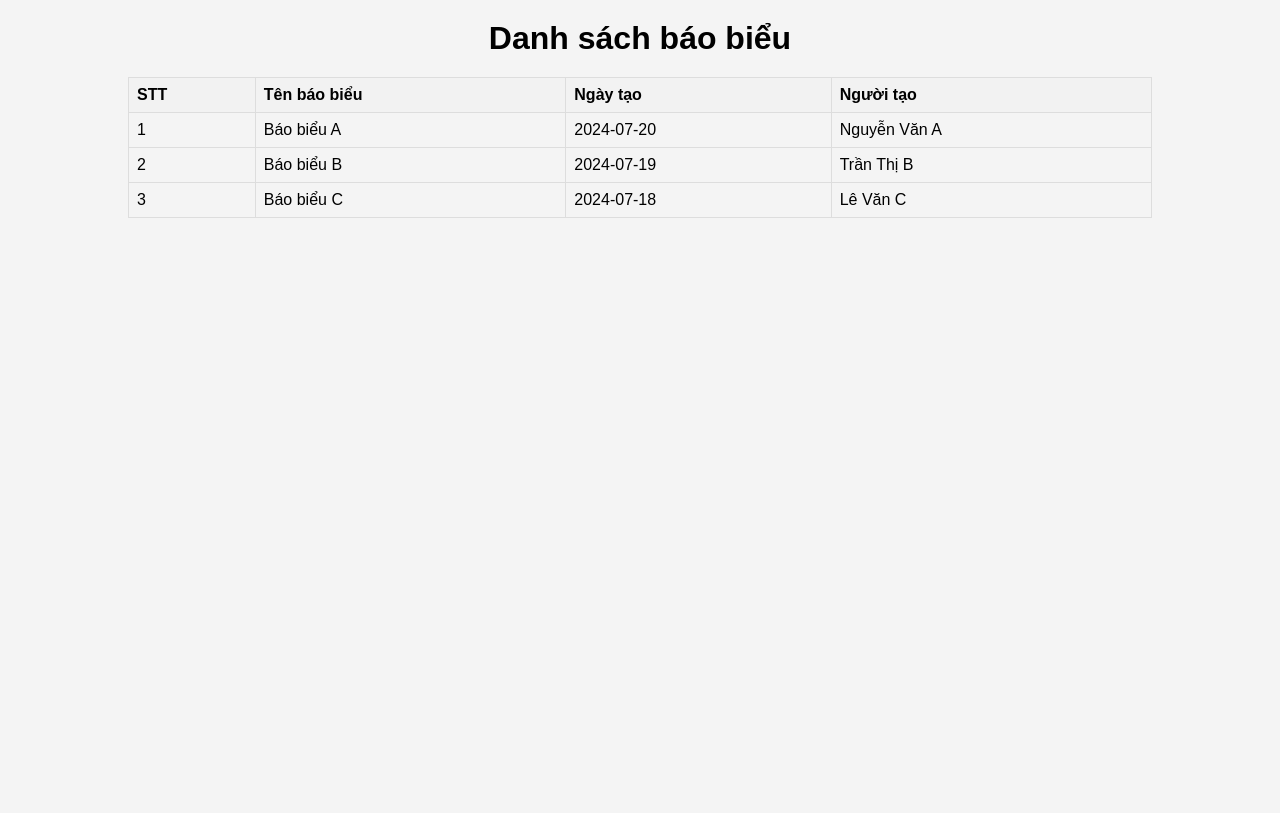
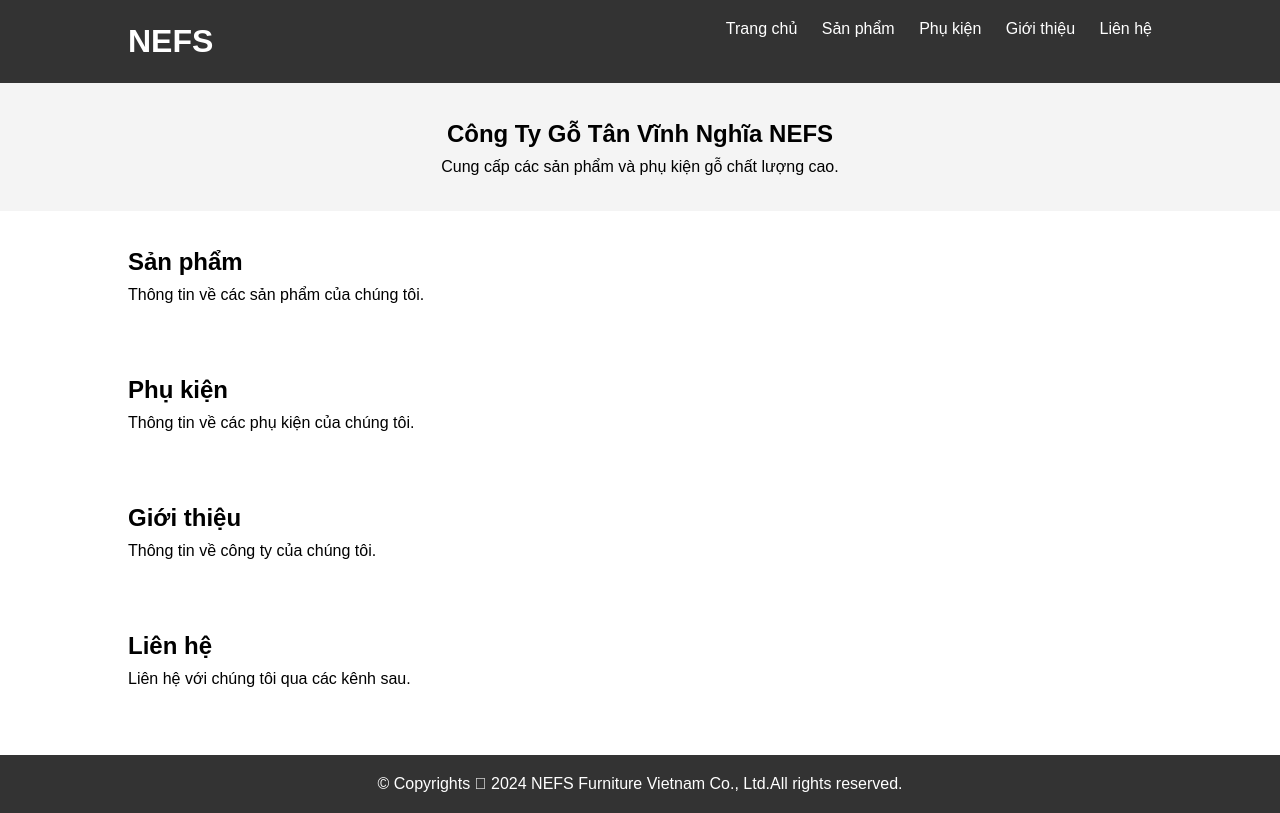
Before and after one commit to AlanTrongKa/NEFS, a plain HTML site: page index.html in a window 1280 px wide. Drawn offline with Linux system fonts and the light colour scheme.

Commit message:
Your commit message

```diff
--- a/index.html
+++ b/index.html
@@ -3,26 +3,60 @@
 <head>
     <meta charset="UTF-8">
     <meta name="viewport" content="width=device-width, initial-scale=1.0">
-    <title>Báo Biểu</title>
+    <title>Trang Web Công Ty</title>
     <link rel="stylesheet" href="styles.css">
 </head>
 <body>
-    <div class="container">
-        <h1>Danh sách báo biểu</h1>
-        <table id="reportTable">
-            <thead>
-                <tr>
-                    <th>STT</th>
-                    <th>Tên báo biểu</th>
-                    <th>Ngày tạo</th>
-                    <th>Người tạo</th>
-                </tr>
-            </thead>
-            <tbody>
-                <!-- Dữ liệu báo biểu sẽ được thêm vào đây -->
-            </tbody>
-        </table>
-    </div>
-    <script src="scripts.js"></script>
+    <header>
+        <div class="container">
+            <h1 class="logo">NEFS</h1>
+            <nav>
+                <ul>
+                    <li><a href="#home">Trang chủ</a></li>
+                    <li><a href="#products">Sản phẩm</a></li>
+                    <li><a href="#accessories">Phụ kiện</a></li>
+                    <li><a href="#about">Giới thiệu</a></li>
+                    <li><a href="#contact">Liên hệ</a></li>
+                </ul>
+            </nav>
+        </div>
+    </header>
+    <main>
+        <section id="home" class="hero">
+            <div class="container">
+                <h2>Công Ty Gỗ Tân Vĩnh Nghĩa  NEFS</h2>
+                <p>Cung cấp các sản phẩm và phụ kiện gỗ chất lượng cao.</p>
+            </div>
+        </section>
+        <section id="products" class="section">
+            <div class="container">
+                <h2>Sản phẩm</h2>
+                <p>Thông tin về các sản phẩm của chúng tôi.</p>
+            </div>
+        </section>
+        <section id="accessories" class="section">
+            <div class="container">
+                <h2>Phụ kiện</h2>
+                <p>Thông tin về các phụ kiện của chúng tôi.</p>
+            </div>
+        </section>
+        <section id="about" class="section">
+            <div class="container">
+                <h2>Giới thiệu</h2>
+                <p>Thông tin về công ty của chúng tôi.</p>
+            </div>
+        </section>
+        <section id="contact" class="section">
+            <div class="container">
+                <h2>Liên hệ</h2>
+                <p>Liên hệ với chúng tôi qua các kênh sau.</p>
+            </div>
+        </section>
+    </main>
+    <footer>
+        <div class="container">
+            <p>&copy; Copyrights  2024 NEFS Furniture Vietnam Co., Ltd.All rights reserved. </p>
+        </div>
+    </footer>
 </body>
 </html>
--- a/styles.css
+++ b/styles.css
@@ -1,37 +1,68 @@
-/* styles.css */
+/* Reset mặc định */
+* {
+    margin: 0;
+    padding: 0;
+    box-sizing: border-box;
+}
+
 body {
     font-family: Arial, sans-serif;
-    background-color: #f4f4f4;
-    margin: 0;
-    padding: 0;
+    line-height: 1.6;
 }
 
 .container {
     width: 80%;
-    margin: auto;
-    overflow: hidden;
+    margin: 0 auto;
 }
 
-h1 {
-    text-align: center;
-    margin: 20px 0;
+header {
+    background: #333;
+    color: #fff;
+    padding: 1rem 0;
 }
 
-table {
-    width: 100%;
-    border-collapse: collapse;
-    margin: 20px 0;
+header .logo {
+    float: left;
 }
 
-table, th, td {
-    border: 1px solid #ddd;
+header nav {
+    float: right;
 }
 
-th, td {
-    padding: 8px;
-    text-align: left;
+header nav ul {
+    list-style: none;
 }
 
-th {
-    background-color: #f2f2f2;
+header nav ul li {
+    display: inline;
+    margin-left: 20px;
 }
+
+header nav ul li a {
+    color: #fff;
+    text-decoration: none;
+}
+
+header::after {
+    content: "";
+    display: table;
+    clear: both;
+}
+
+.hero {
+    background: #f4f4f4;
+    padding: 2rem 0;
+    text-align: center;
+}
+
+.section {
+    padding: 2rem 0;
+}
+
+footer {
+    background: #333;
+    color: #fff;
+    text-align: center;
+    padding: 1rem 0;
+    margin-top: 2rem;
+}
```
